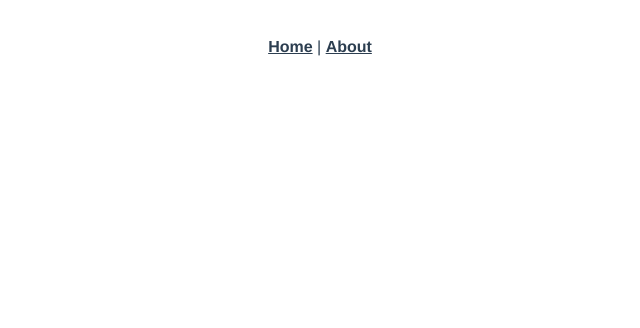
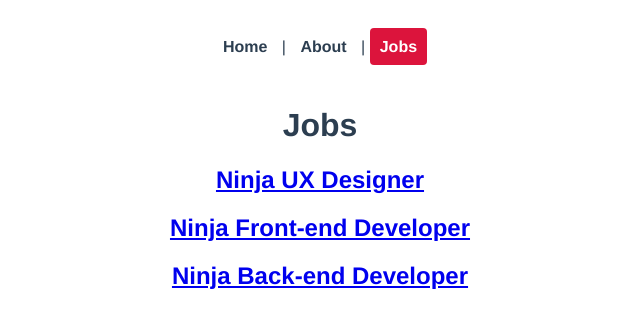
Before and after one commit to valcalav/vue-ninja-jobs, a Vue app: page /jobs in a window 1280 px wide. Before the commit this address had no page. Shown: the top 328 px of the page, without its empty margins (320-960 px from the left). Built offline with nearby package versions, Linux system fonts and the light colour scheme.

Commit message:
route parameters

```diff
--- a/src/App.vue
+++ b/src/App.vue
@@ -1,7 +1,10 @@
 <template>
   <div id="nav">
     <router-link to="/">Home</router-link> |
-    <router-link to="/about">About</router-link>
+    <router-link :to="{ name: 'About' }">About</router-link> |
+    <!-- <router-link to="/about">About</router-link> -->
+    <router-link :to="{ name: 'Jobs' }">Jobs</router-link>
+
   </div>
   <router-view/>
 </template>
@@ -22,9 +25,13 @@
 #nav a {
   font-weight: bold;
   color: #2c3e50;
+  text-decoration: none;
+  padding: 10px;
+  border-radius: 4px;
 }
 
 #nav a.router-link-exact-active {
-  color: #42b983;
+  color: white;
+  background: crimson;
 }
 </style>
--- a/src/router/index.js
+++ b/src/router/index.js
@@ -1,5 +1,8 @@
 import { createRouter, createWebHistory } from 'vue-router'
 import Home from '../views/Home.vue'
+import About from '../views/About.vue'
+import Jobs from '../views/jobs/Jobs.vue'
+import JobDetails from '../views/jobs/JobDetails.vue'
 
 const routes = [
   {
@@ -10,10 +13,18 @@ const routes = [
   {
     path: '/about',
     name: 'About',
-    // route level code-splitting
-    // this generates a separate chunk (about.[hash].js) for this route
-    // which is lazy-loaded when the route is visited.
-    component: () => import(/* webpackChunkName: "about" */ '../views/About.vue')
+    component: About
+  },
+  {
+    path: '/jobs',
+    name: 'Jobs',
+    component: Jobs
+  },
+  {
+    path: '/jobs/:id',
+    name: 'JobDetails',
+    component: JobDetails,
+    props: true
   }
 ]
 
--- a/src/views/Home.vue
+++ b/src/views/Home.vue
@@ -1,18 +1,18 @@
 <template>
   <div class="home">
-    <img alt="Vue logo" src="../assets/logo.png">
-    <HelloWorld msg="Welcome to Your Vue.js App"/>
+    <h1>Home Page</h1>
+    <p>Lorem ipsum dolor sit amet consectetur adipisicing elit. Illo earum aut a possimus magni ducimus qui suscipit minus cumque totam, odit consequuntur corrupti rem ea excepturi debitis amet fugiat dolores! Sapiente tenetur perferendis iure fugit harum, reiciendis, praesentium dignissimos pariatur doloribus nisi dolorem distinctio animi, vel porro quia odit? Quae ut nisi sint vitae animi qui, cumque, quidem labore, eligendi exercitationem perspiciatis nesciunt voluptas repellendus in doloremque ipsam nemo facilis optio voluptate amet dolorum tenetur cum aliquid. Iste optio sit maiores possimus magni aliquid repellat laboriosam ratione iure dolore ullam quaerat, alias quod hic mollitia tempore tempora deserunt laudantium voluptates!</p>
+    <p>Lorem ipsum dolor sit amet consectetur adipisicing elit. Consequatur obcaecati explicabo animi, aspernatur totam sint ab harum cumque eos tenetur numquam, repellendus laborum. Sequi, delectus cum ipsum fugiat odio facilis.</p>
   </div>
 </template>
 
 <script>
-// @ is an alias to /src
-import HelloWorld from '@/components/HelloWorld.vue'
+
 
 export default {
   name: 'Home',
   components: {
-    HelloWorld
+
   }
 }
 </script>
--- /dev/null
+++ b/src/views/jobs/JobDetails.vue
@@ -0,0 +1,19 @@
+<template>
+  <h1>Job Details Page</h1>
+  <p>The job id is {{ id }}</p>
+</template>
+
+<script>
+export default {
+    props: ['id'],
+    // data() {
+    //     return {
+    //         id: this.$route.params.id
+    //     }
+    // }
+}
+</script>
+
+<style>
+
+</style>
--- /dev/null
+++ b/src/views/jobs/Jobs.vue
@@ -0,0 +1,26 @@
+<template>
+  <h1>Jobs</h1>
+  <div v-for="job in jobs" :key="job.id">
+      <router-link :to="{ name: 'JobDetails', params: {id: job.id} }">
+        <h2>{{job.title}}</h2>
+      </router-link>
+  </div>
+</template>
+
+<script>
+export default {
+    data() {
+        return {
+            jobs: [
+                {title: 'Ninja UX Designer', id: 1, details: 'lorem'},
+                {title: 'Ninja Front-end Developer', id: 2, details: 'lorem'},
+                {title: 'Ninja Back-end Developer', id: 3, details: 'lorem'}
+            ]
+        }
+    }
+}
+</script>
+
+<style>
+
+</style>
```
